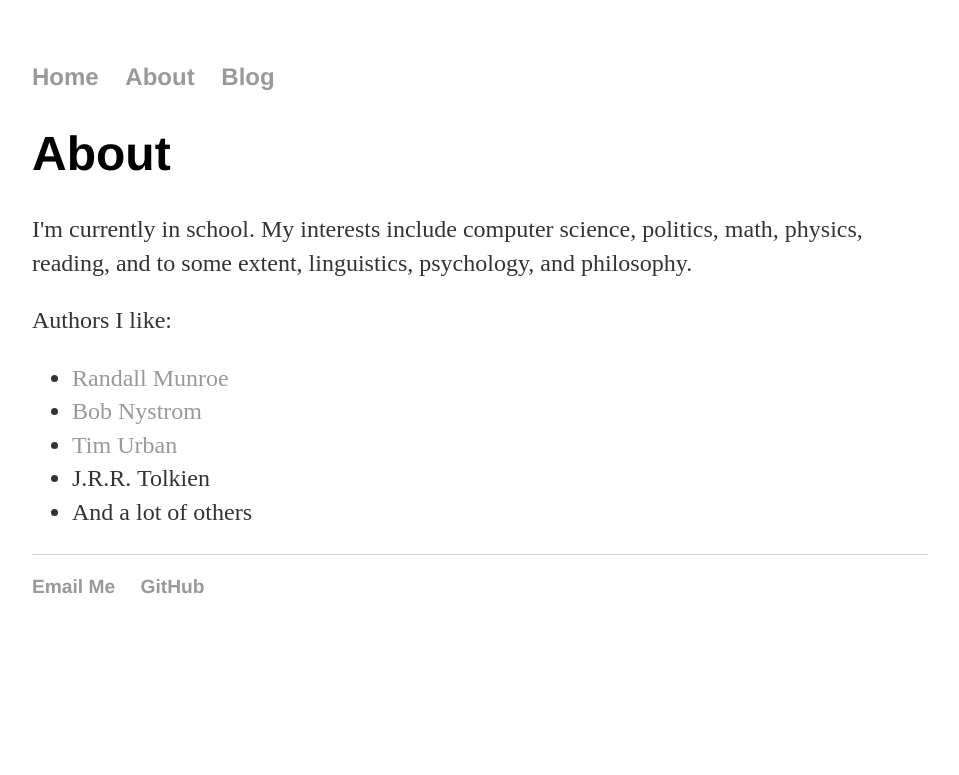
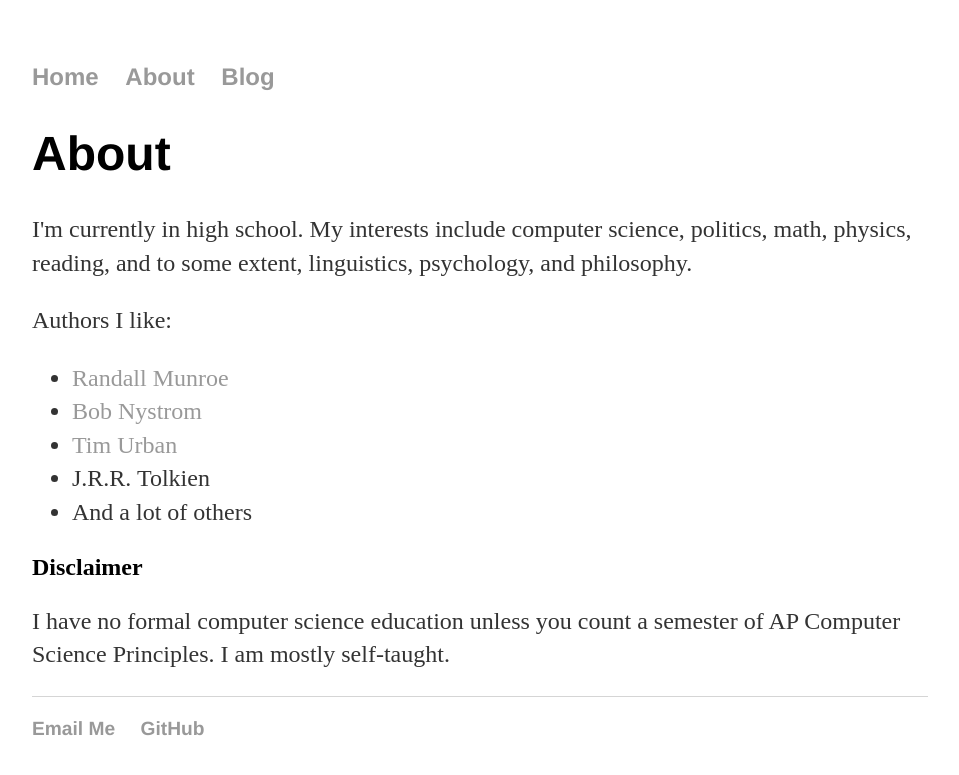
Before and after one commit to reutiteuti/reutiteuti.github.io, a Jekyll site: the page built from about/index.html, in a window 1280 px wide. Shown: the top 775 px of the page, without its empty margins (160-1119 px from the left). Built offline with Jekyll 4.4.1, drawn with Linux system fonts in a browser that asks for light colours.

Commit message:
Update index.html
Added disclaimer

```diff
--- a/about/index.html
+++ b/about/index.html
@@ -5,7 +5,7 @@ title: About Reuben Scheck
 
 <div class="about">
   <h1>About</h1>
-  <p>I'm currently in school. My interests include computer science, politics, math, physics, reading, and to some extent, linguistics, psychology, and philosophy.
+  <p>I'm currently in high school. My interests include computer science, politics, math, physics, reading, and to some extent, linguistics, psychology, and philosophy.</p>
   <p>Authors I like:</p>
   <ul>
     <li><a href="https://xkcd.com/">Randall Munroe</a></li>
@@ -14,4 +14,7 @@ title: About Reuben Scheck
     <li>J.R.R. Tolkien</li>
     <li>And a lot of others</li>
   </ul>
+  <hl/>
+  <h2 id="disclaimer">Disclaimer</h2>
+  <p>I have no formal computer science education unless you count a semester of AP Computer Science Principles. I am mostly self-taught.</p>
 </div>
```
